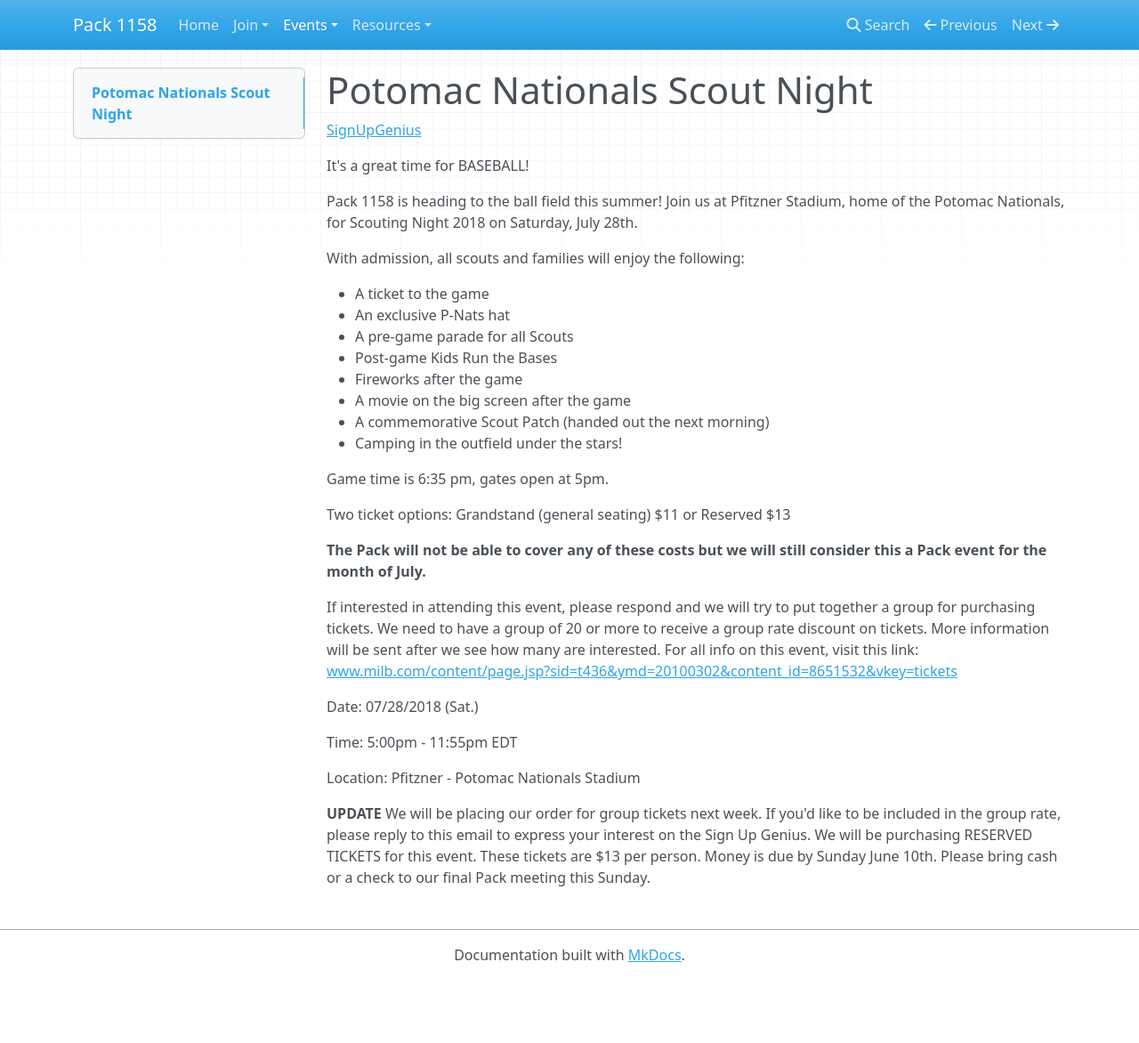
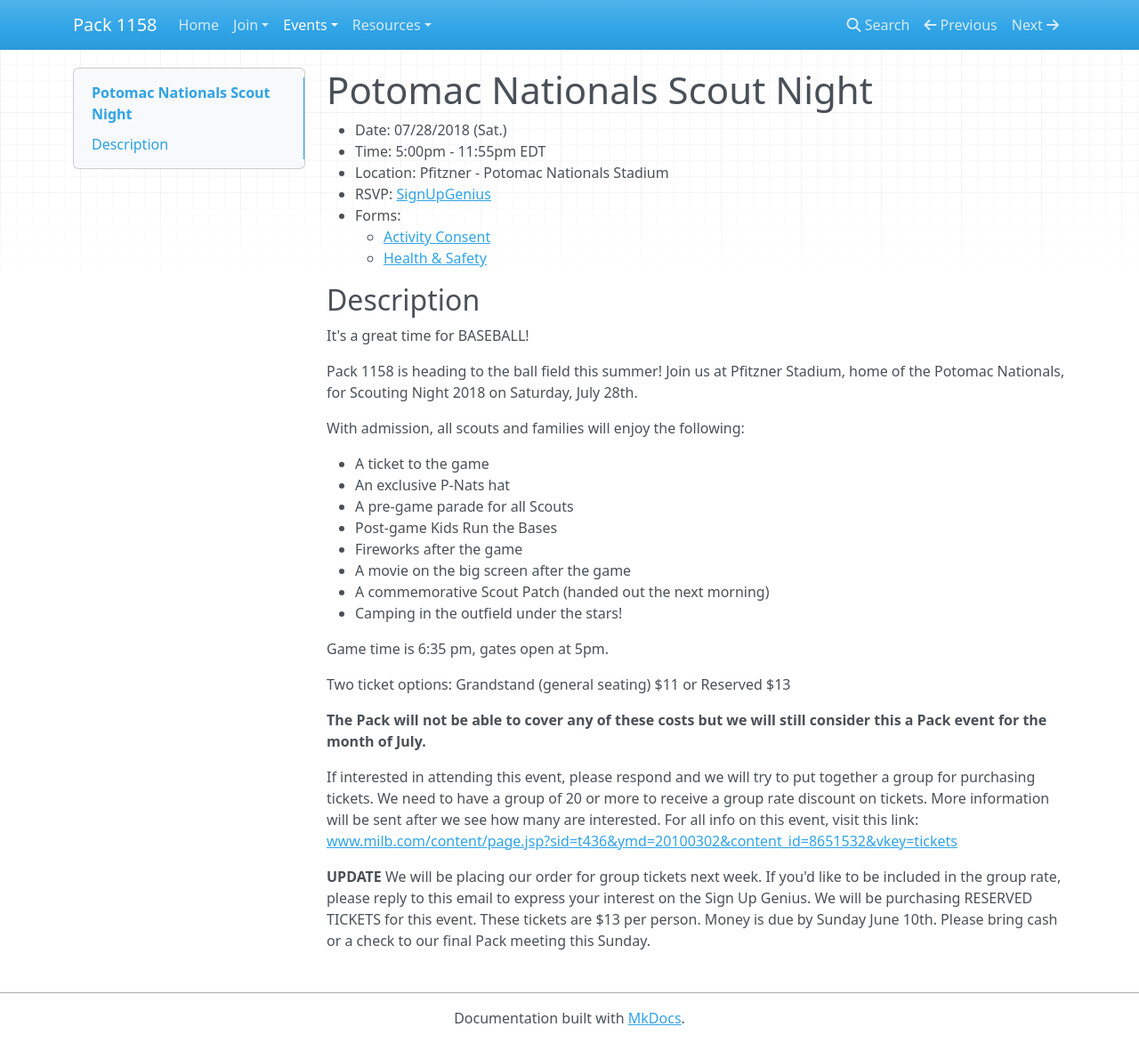
Before and after one commit to pack1158/pack1158.github.io, an MkDocs documentation site: the page built from docs/events/potomac-nationals-scout-night.md, in a window 1280 px wide and 1172 px high. Shown: the whole window at 89% size. Built offline with MkDocs 1.6.1, drawn with Linux system fonts in a browser that asks for light colours; nearby versions of some CDN libraries; old or Windows-style settings are respelled for this version of MkDocs.

Commit message:
Update p nats page with forms

```diff
--- a/docs/events/potomac-nationals-scout-night.md
+++ b/docs/events/potomac-nationals-scout-night.md
@@ -1,6 +1,14 @@
 # Potomac Nationals Scout Night
 
-[SignUpGenius](https://www.signupgenius.com/go/10c0949aba92caafc1-potomac)
+- Date: 07/28/2018 (Sat.)
+- Time: 5:00pm - 11:55pm EDT
+- Location: Pfitzner - Potomac Nationals Stadium
+- RSVP: [SignUpGenius](https://www.signupgenius.com/go/10c0949aba92caafc1-potomac)
+- Forms:
+    - [Activity Consent](scout-night-activity-consent-form.pdf)
+    - [Health & Safety](https://filestore.scouting.org/filestore/HealthSafety/pdf/680-001_AB.pdf)
+
+## Description
 
 It's a great time for BASEBALL!
 
```
Also changed, not shown: other parts of docs/events/potomac-nationals-scout-night.md (+0 -6 lines), 1 other file.
